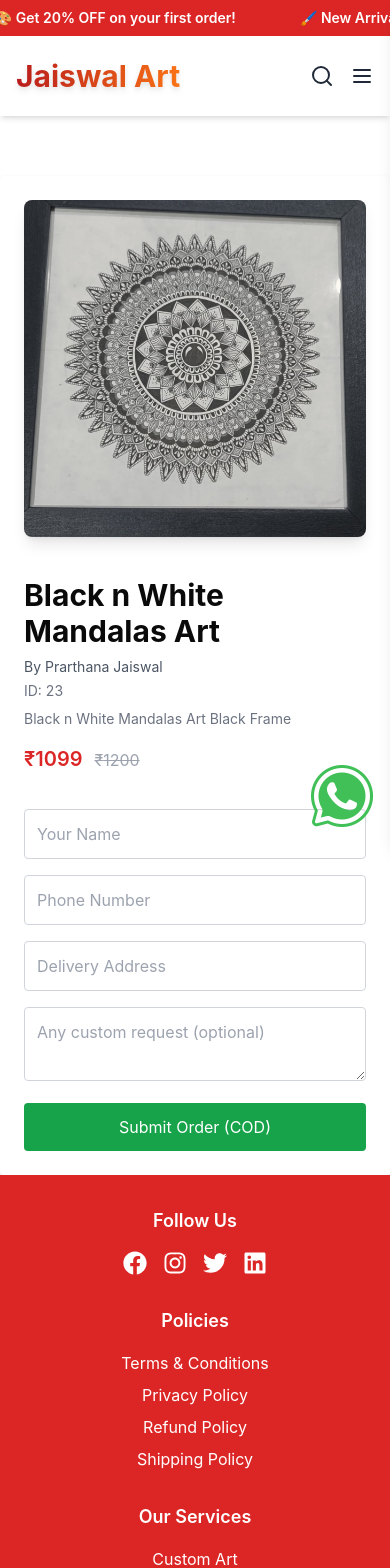
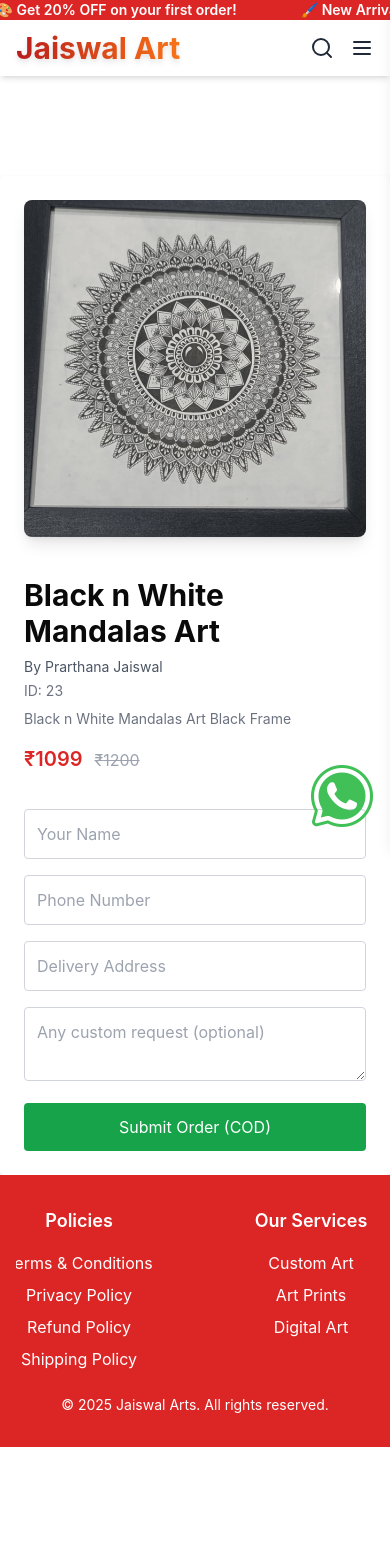
Before and after one commit to pratham13103/Jaiswalart-static, a React (Vite) app: page /order/black-n-white-mandalas-art in a window 390 px wide. Shown: the top 1568 px of the page. After the commit the page ends 1447 px from the top, so only its background shows below. Built offline with nearby package versions, Linux system fonts and the light colour scheme.

Commit message:
Updated footer

```diff
--- a/src/components/Footer.tsx
+++ b/src/components/Footer.tsx
@@ -5,7 +5,7 @@ import { FaFacebook, FaInstagram, FaTwitter, FaLinkedin } from "react-icons/fa";
 const Footer: React.FC = () => {
   return (
     <footer className="bg-red-600 text-white py-8 px-4 sm:px-8 w-full">
-      <div className="max-w-6xl mx-auto flex flex-wrap justify-center sm:justify-between gap-8 text-center sm:text-left">
+      <div className="max-w-6xl mx-auto flex flex-row flex-nowrap justify-center sm:justify-between gap-8 text-center sm:text-left overflow-x-auto">
 
         {/* Social Links */}
         <div className="w-full sm:w-auto flex-1 min-w-[200px]">
--- a/src/components/Navbar.tsx
+++ b/src/components/Navbar.tsx
@@ -34,7 +34,7 @@ const Navbar: React.FC = () => {
   return (
     <div className="fixed top-0 left-0 w-full z-50">
       {/* Marquee */}
-      <div className="bg-red-600 text-white py-2 text-sm md:text-lg font-semibold overflow-hidden">
+      <div className="bg-red-600 text-white py-1/2 text-sm md:text-lg font-semibold overflow-hidden">
         <div className="flex whitespace-nowrap animate-scroll">
           <span className="mx-8 md:mx-16">
             🎨 Get 20% OFF on your first order!
@@ -51,7 +51,7 @@ const Navbar: React.FC = () => {
 
       {/* Main Navbar */}
       <nav className="w-full bg-white shadow-md/10 backdrop-blur-md shadow-md z-50">
-        <div className="max-w-screen-xl mx-auto flex items-center justify-between px-4 md:px-8 py-4 h-20">
+        <div className="max-w-screen-xl mx-auto flex items-center justify-between px-4 md:px-8 py-4 h-14">
           {/* Title */}
           <Link
             to="/"
--- a/src/data/products.json
+++ b/src/data/products.json
@@ -19,7 +19,7 @@
     "artist": "Pratibha Jaiswal",
     "description": "A traditional mandala artwork.",
     "original_price": 6000,
-    "current_price": 2,
+    "current_price": 2000,
     "category": "Mandala Art",
     "image_url": "/products/mandala2.jpeg",
     "rating": 4.3,
```
